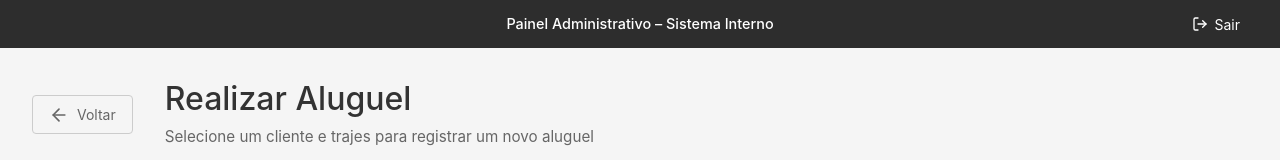
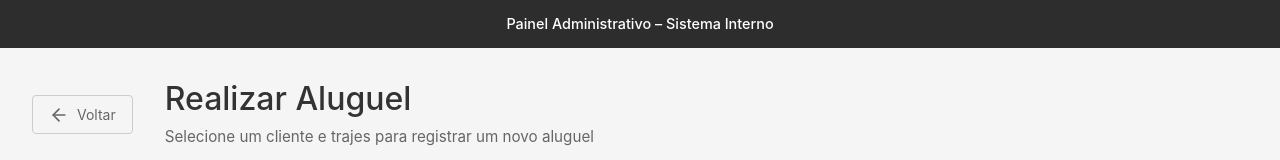
Before and after one commit to IWMVI/TCC-Frontend, a React (Vite) app: page /alugueis/novo in a window 1280 px wide. Shown: the top 160 px of the page. Built offline with nearby package versions, Linux system fonts and the light colour scheme; no server answers.

Commit message:
feat(navbar): remove botão sair

```diff
--- a/src/interfaces-graficas/componentes/layout/Layout/Layout.module.css
+++ b/src/interfaces-graficas/componentes/layout/Layout/Layout.module.css
@@ -28,25 +28,6 @@
   color: #ffffff;
 }
 
-.layout__sair {
-  display: flex;
-  align-items: center;
-  gap: 0.375rem;
-  margin-left: auto;
-  background: none;
-  border: none;
-  color: #ffffff;
-  font-size: 0.875rem;
-  cursor: pointer;
-  padding: 0.25rem 0.5rem;
-  border-radius: 4px;
-  transition: background-color 0.2s;
-}
-
-.layout__sair:hover {
-  background-color: rgba(255, 255, 255, 0.1);
-}
-
 /* ── Main ── */
 .layout__conteudo {
   flex: 1;
--- a/src/interfaces-graficas/componentes/layout/Layout/Layout.tsx
+++ b/src/interfaces-graficas/componentes/layout/Layout/Layout.tsx
@@ -1,4 +1,3 @@
-import {LogOut} from 'lucide-react';
 import {Outlet} from 'react-router-dom';
 import styles from './Layout.module.css';
 
@@ -7,10 +6,6 @@ export function Layout() {
     <div className={styles.layout}>
         <header className={styles.layout__header}>
             <span className={styles.layout__titulo}>Painel Administrativo – Sistema Interno</span>
-            <button className={styles.layout__sair} type="button">
-                <LogOut size={16} aria-hidden="true"/>
-                Sair
-            </button>
         </header>
 
         <main className={styles.layout__conteudo}>
```
Also changed, not shown: 1 other file (tests, documents, lock files or other folders).
